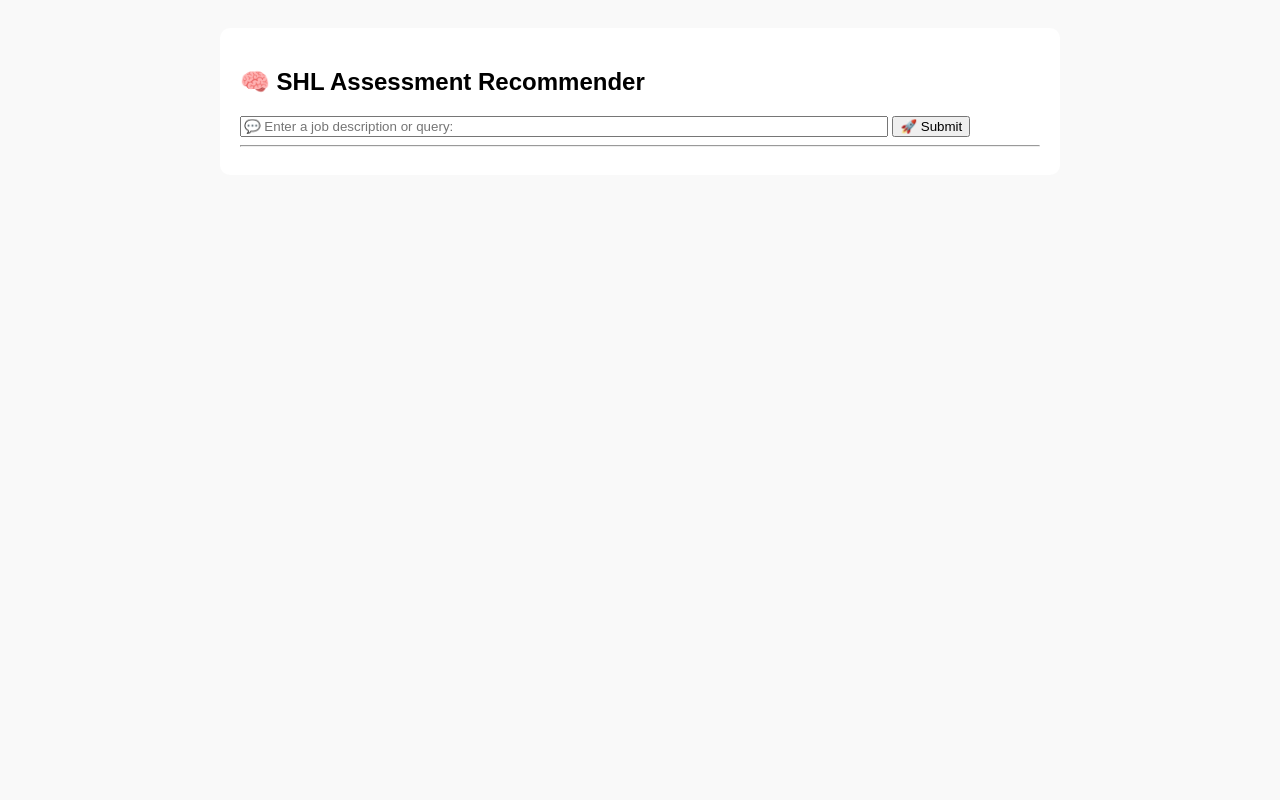
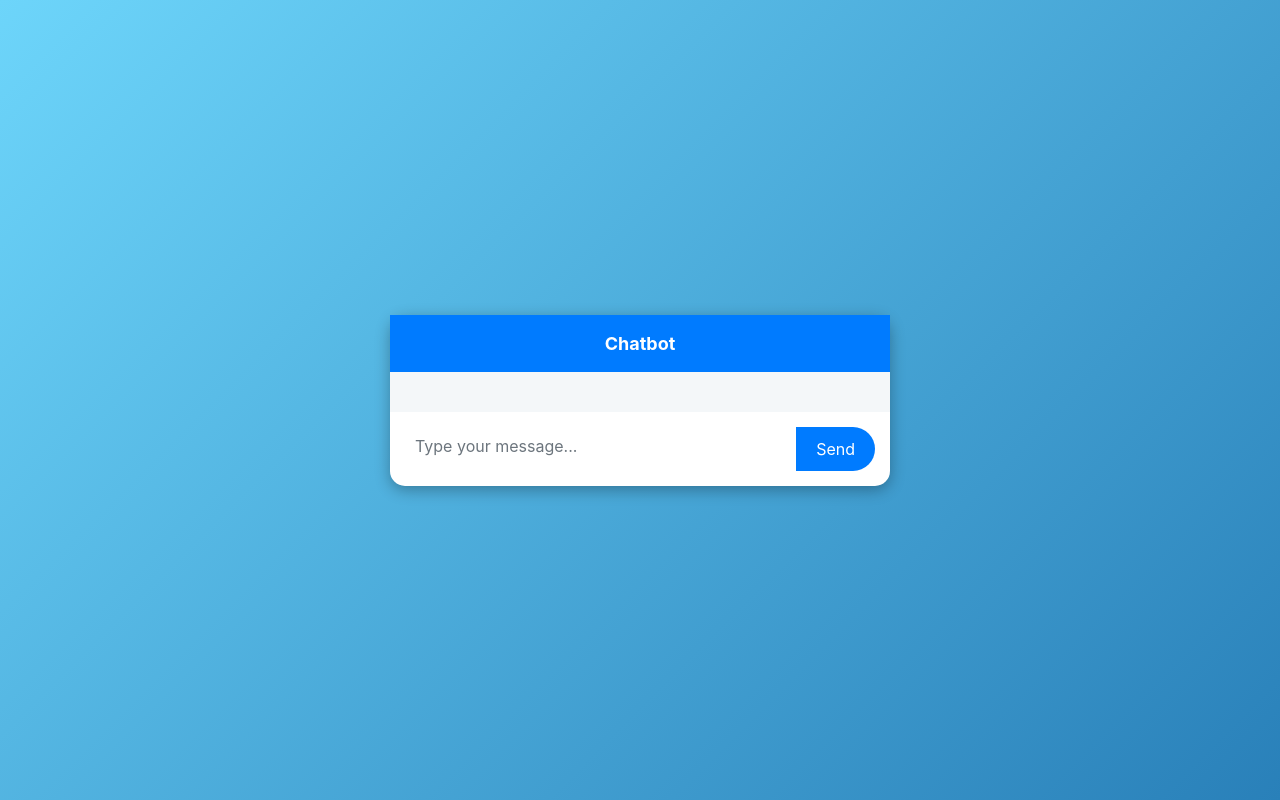
Before and after one commit to deepakpro190/shl-test, a Flask app: template templates/index.html in a window 1280 px wide. Run offline with Flask 3, Linux system fonts and the light colour scheme; the template is opened without the code that fills it, so the values that code supplies are empty; some libraries are stand-ins or nearby versions.

Commit message:
Update index.html

```diff
--- a/templates/index.html
+++ b/templates/index.html
@@ -1,27 +1,131 @@
 <!DOCTYPE html>
-<html>
+<html lang="en">
 <head>
-    <title>🧠 SHL Assessment Recommender</title>
+    <meta charset="UTF-8">
+    <meta name="viewport" content="width=device-width, initial-scale=1.0">
+    <title>Chatbot</title>
+    <link href="https://stackpath.bootstrapcdn.com/bootstrap/4.5.2/css/bootstrap.min.css" rel="stylesheet">
+
     <style>
-        body { font-family: Arial, sans-serif; background-color: #f9f9f9; padding: 20px; }
-        .chat-box { max-width: 800px; margin: auto; background: white; padding: 20px; border-radius: 10px; }
-        .user, .bot { margin-bottom: 15px; }
-        .user { color: blue; }
-        .bot { color: green; }
+        body {
+            background: linear-gradient(135deg, #6dd5fa, #2980b9);
+            height: 100vh;
+            display: flex;
+            justify-content: center;
+            align-items: center;
+        }
+        .chatbox {
+            width: 100%;
+            max-width: 500px;
+            background: white;
+            border-radius: 15px;
+            box-shadow: 0 4px 15px rgba(0, 0, 0, 0.3);
+            display: flex;
+            flex-direction: column;
+        }
+        .chat-header {
+            background-color: #007bff;
+            color: white;
+            padding: 15px;
+            text-align: center;
+            font-size: 18px;
+            font-weight: bold;
+        }
+        .chat-body {
+            flex-grow: 1;
+            padding: 20px;
+            overflow-y: auto;
+            background-color: #f4f7f9;
+        }
+        .chat-message {
+            margin-bottom: 15px;
+        }
+        .user-message {
+            background-color: #007bff;
+            color: white;
+            padding: 10px;
+            border-radius: 20px;
+            text-align: right;
+        }
+        .bot-message {
+            background-color: #e9ecef;
+            color: #333;
+            padding: 10px;
+            border-radius: 20px;
+        }
+        .chat-footer {
+            padding: 15px;
+        }
+        .form-control {
+            border-radius: 30px;
+            padding: 10px;
+            border: none;
+        }
+        .btn-send {
+            border-radius: 30px;
+            padding: 10px 20px;
+            background-color: #007bff;
+            color: white;
+            border: none;
+        }
     </style>
 </head>
 <body>
-    <div class="chat-box">
-        <h2>🧠 SHL Assessment Recommender</h2>
-        <form method="POST">
-            <input type="text" name="user_query" placeholder="💬 Enter a job description or query:" style="width: 80%;" required />
-            <button type="submit">🚀 Submit</button>
-        </form>
-        <hr>
-        {% for chat in chat_history %}
-            <div class="user"><strong>User:</strong> {{ chat.user }}</div>
-            <div class="bot"><strong>Bot:</strong> {{ chat.bot | safe }}</div>
-        {% endfor %}
+
+<div class="chatbox">
+    <div class="chat-header">Chatbot</div>
+    <div class="chat-body" id="chatBody">
+        <!-- Chat messages will appear here -->
     </div>
+    <div class="chat-footer">
+        <div class="input-group">
+            <input type="text" id="userInput" class="form-control" placeholder="Type your message...">
+            <div class="input-group-append">
+                <button class="btn btn-send" id="sendBtn">Send</button>
+            </div>
+        </div>
+    </div>
+</div>
+
+<!-- Bootstrap JS and dependencies -->
+<script src="https://code.jquery.com/jquery-3.5.1.slim.min.js"></script>
+<script src="https://cdn.jsdelivr.net/npm/@popperjs/core@2.9.3/dist/umd/popper.min.js"></script>
+<script src="https://stackpath.bootstrapcdn.com/bootstrap/4.5.2/js/bootstrap.min.js"></script>
+
+<script>
+    document.getElementById('sendBtn').addEventListener('click', function() {
+        var userInput = document.getElementById('userInput').value;
+        if (userInput) {
+            addMessage(userInput, 'user-message');
+            document.getElementById('userInput').value = '';
+
+            // Send message to server (Flask app) via AJAX
+            fetch('/chat', {
+                method: 'POST',
+                headers: {
+                    'Content-Type': 'application/json',
+                },
+                body: JSON.stringify({ message: userInput }),
+            })
+            .then(response => response.json())
+            .then(data => {
+                addMessage(data.response, 'bot-message');
+            })
+            .catch((error) => {
+                console.error('Error:', error);
+            });
+        }
+    });
+
+    function addMessage(message, className) {
+        var chatBody = document.getElementById('chatBody');
+        var messageElement = document.createElement('div');
+        messageElement.classList.add('chat-message', className);
+        messageElement.textContent = message;
+        chatBody.appendChild(messageElement);
+        chatBody.scrollTop = chatBody.scrollHeight;  // Scroll to the bottom
+    }
+</script>
+
 </body>
 </html>
```
